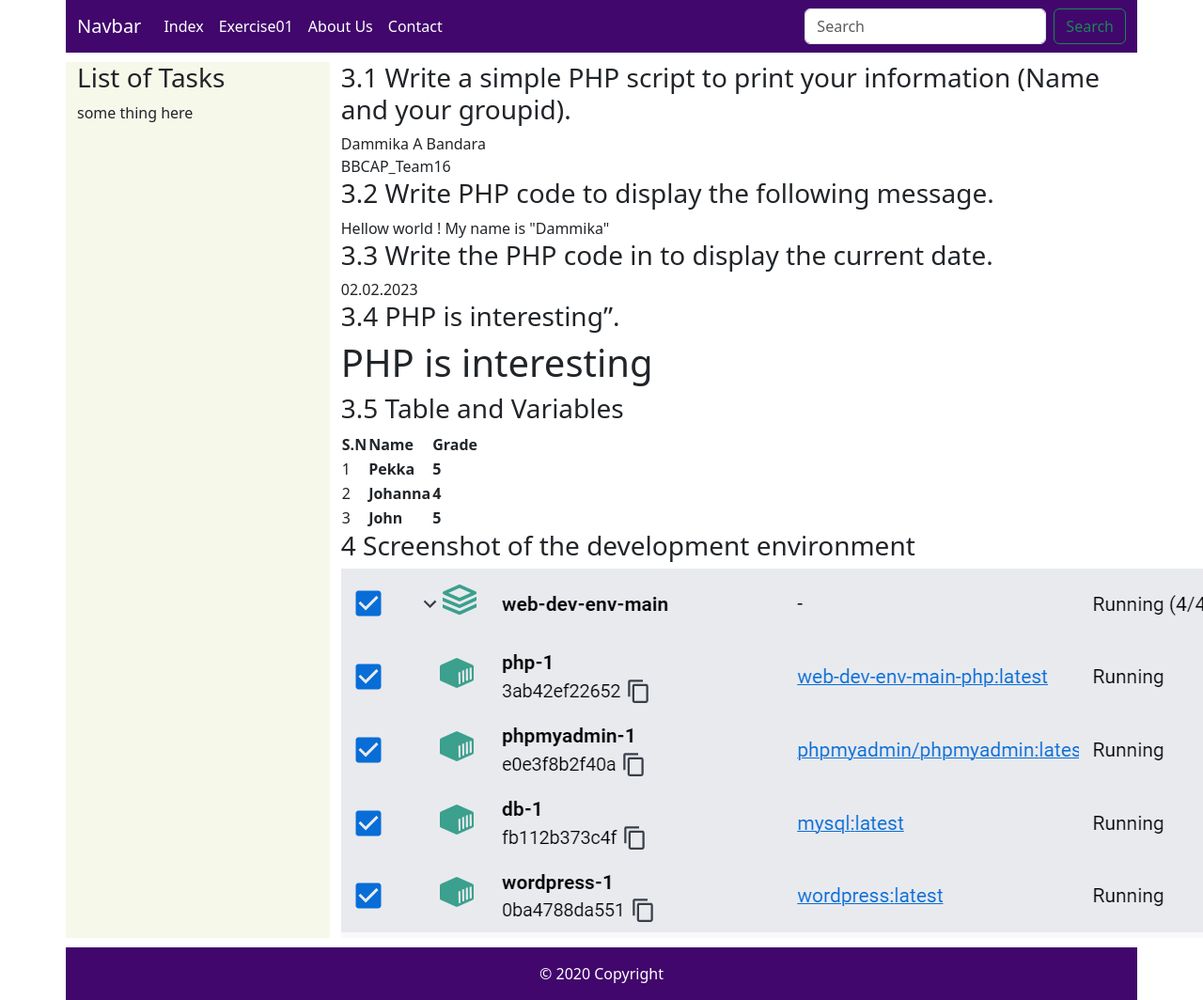
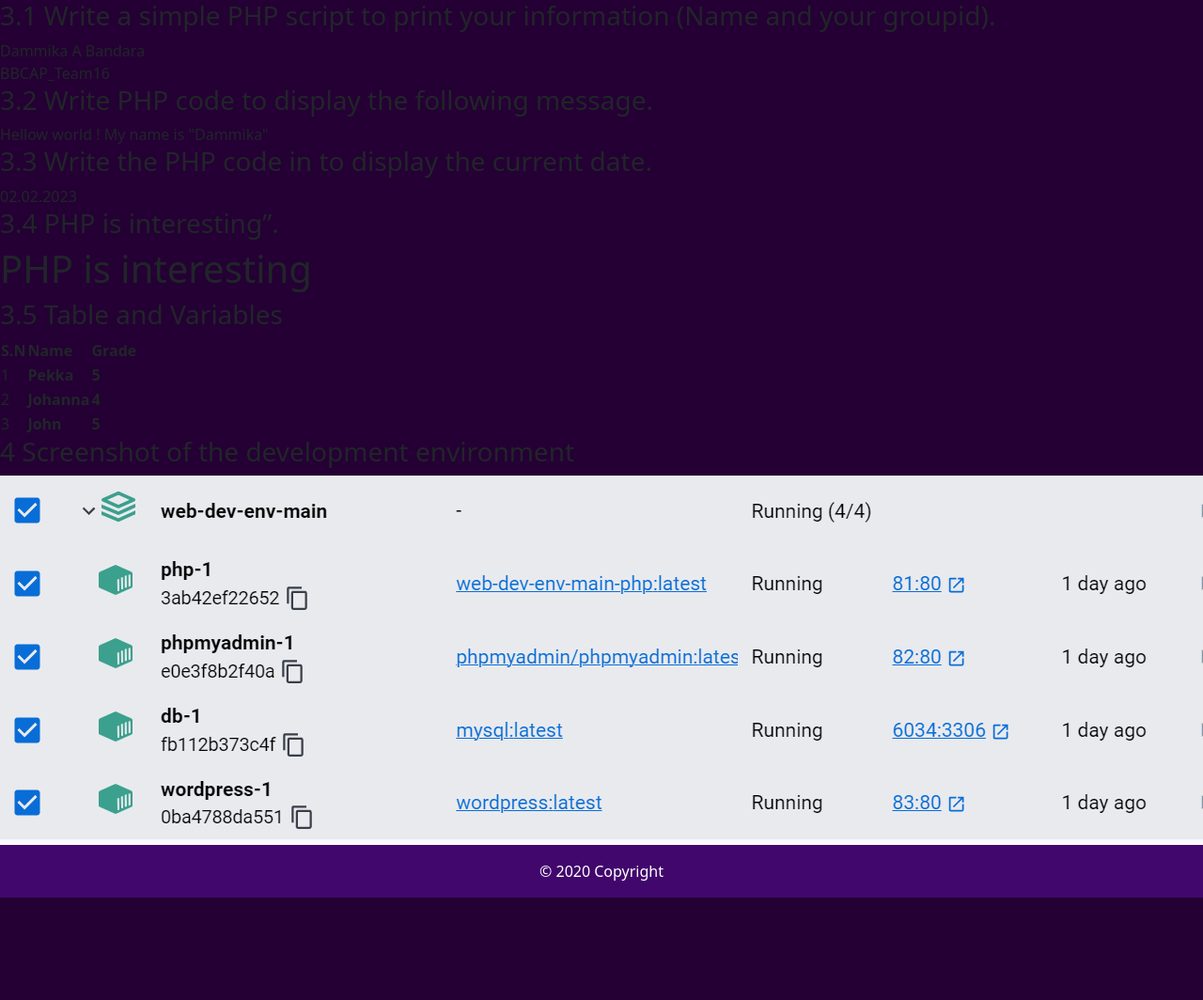
Before and after one commit to DammikaAB/Dammika_tasks, a PHP site: page / in a window 1280 px wide; the page is wider, and only the part inside the window is pictured. Shown: that part at 94% size. After the commit the page ends 955 px from the top of that part, so only its background shows below. Run offline with PHP 8.4, Linux system fonts and the light colour scheme.

Commit message:
Changes in header
Changes in header

```diff
--- a/layout/header.php
+++ b/layout/header.php
@@ -1,54 +1,56 @@
-<!DOCTYPE html>
-<html>
-<head>
-    <meta charset='utf-8'>
-    <meta http-equiv='X-UA-Compatible' content='IE=edge'>
-    <title><?php echo $title?> </title>
-    <meta name='viewport' content='width=device-width, initial-scale=1'>
-    <!-- Bootstrap CSS -->
-    <link href="https://cdn.jsdelivr.net/npm/bootstrap@5.3.0-alpha1/dist/css/bootstrap.min.css" rel="stylesheet" integrity="sha384-GLhlTQ8iRABdZLl6O3oVMWSktQOp6b7In1Zl3/Jr59b6EGGoI1aFkw7cmDA6j6gD" crossorigin="anonymous">
-<style>
-  a, .nav-link,.navbar-brand {
-    color: white;
-}
+<!doctype html>
+<html lang="en">
+
+  <head>
+    <meta charset="utf-8">
+    <meta name="viewport" content="width=device-width, initial-scale=1">
+    <title>Bootstrap demo</title>
+    <link href="https://cdn.jsdelivr.net/npm/bootstrap@5.2.3/dist/css/bootstrap.min.css" rel="stylesheet"
+       integrity="sha384-rbsA2VBKQhggwzxH7pPCaAqO46MgnOM80zW1RWuH61DGLwZJEdK2Kadq2F9CUG65" crossorigin="anonymous">
+
+    <link rel="stylesheet" href="CSS/style.css">
+</head>
+
+<body>
+  <style>
+      body {
+        background-color: rgb(36, 0, 52);
+      }
+
+      .navbar {
+        background-color: #58426e;
+        height: 100px;
+      }
+
+      .nav-item::after {
+        content: '';
+        display: block;
+        width: 0;
+        height: 2px;
+        background: #fff;
+        transition: width .3s;
+    }
+
+    .nav-item:hover::after {
+        width: 100%;
+        transition: width .3s;
+    }
+
+
+      footer {
+        background-color: #58426e;
+      }
+
+      .btn{
+        background-color: #58426e;
+      }
+
+      .img-fluid{
+        padding-top: 30px;
+        padding-bottom: 30px;
+      }
+
     </style>
-</head>
-<body>
-  <div class="container" >
-    <div class="row">
-  <nav class="navbar navbar-expand-lg" style="background-color: rgb(65, 7, 109);" >
-  <div class="container-fluid">
-    <a class="navbar-brand" href="#">Navbar</a>
-    <button class="navbar-toggler" type="button" data-bs-toggle="collapse" data-bs-target="#navbarSupportedContent" aria-controls="navbarSupportedContent" aria-expanded="false" aria-label="Toggle navigation">
-      <span class="navbar-toggler-icon"></span>
-    </button>
-    <div class="collapse navbar-collapse" id="navbarSupportedContent">
-      <ul class="navbar-nav me-auto mb-2 mb-lg-0">
-        <li class="nav-item">
-          <a class="nav-link" aria-current="page" href="index.php">Index</a>
-        </li>
-        <li class="nav-item">
-          <a class="nav-link" href="Exe01.php">Exercise01</a>
-        </li>
-        <li class="nav-item">
-          <a class="nav-link" href="about.us.php">About Us</a>
-        </li>
-        <li class="nav-item">
-          <a class="nav-link" href="contact.php">Contact</a>
-        </li>
 
-      </ul>
-      <form class="d-flex" role="search">
-        <input class="form-control me-2" type="search" placeholder="Search" aria-label="Search">
-        <button class="btn btn-outline-success" type="submit">Search</button>
-      </form>
-    </div>
-  </div>
-</nav>
-</div>
-  <div class="row" style="margin-top: 10px; margin-bottom: 10px; margin-right: 5px;">
-    <div class="col-sm-3" style="background-color: rgba(228, 235, 194, 0.353);">
-      <h3>List of Tasks</h3>
-      some thing here
-    </div>
-    <div class="col-sm-9">
+  </head>
+  </html>
```
